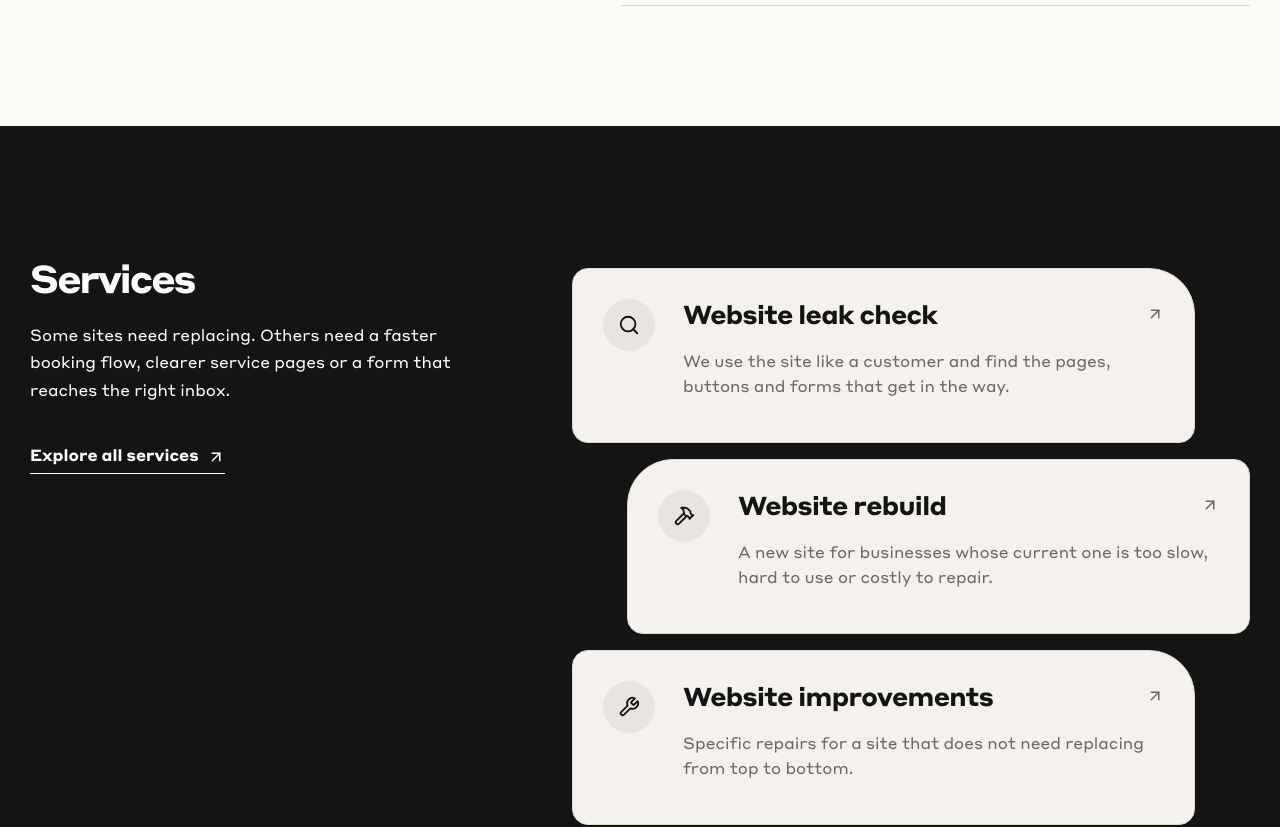
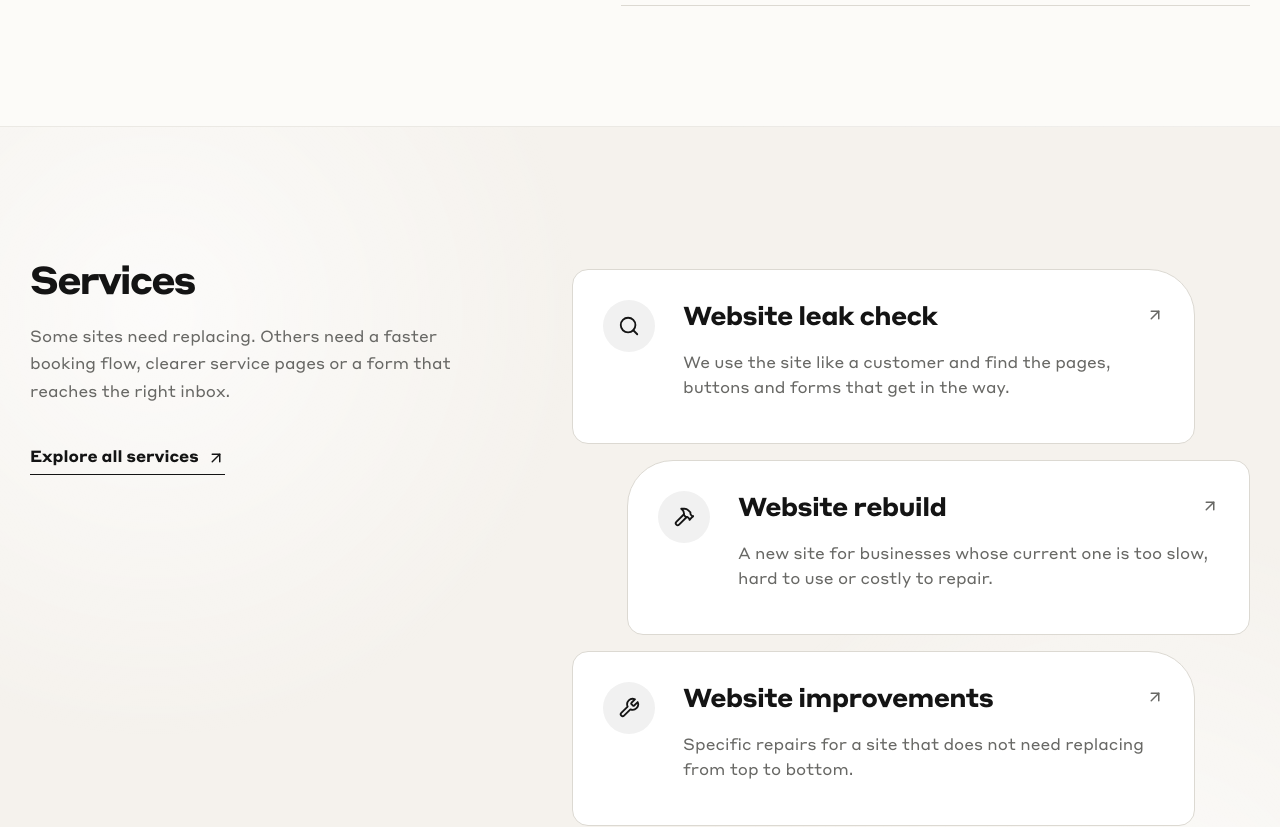
Before and after one commit to AdiKsOnDev/leakproof, a React (Vite) app: page / in a window 1280 px wide. Shown: the part 1280-2107 px from the top of the page. Built offline with nearby package versions, Linux system fonts and the light colour scheme.

Commit message:
style(home): soften the what-we-fix section

```diff
--- a/src/pages/HomePage.tsx
+++ b/src/pages/HomePage.tsx
@@ -42,7 +42,7 @@ export function HomePage() {
         </div>
       </section>
 
-      <section className="section what-we-fix">
+      <section className="section section--soft what-we-fix">
         <div className="container what-we-fix__layout">
           <div className="what-we-fix__intro">
             <SectionHeading
--- a/src/styles/_pages.scss
+++ b/src/styles/_pages.scss
@@ -187,15 +187,6 @@
   line-height: 1.6;
 }
 
-.what-we-fix {
-  background: $ink;
-}
-
-.what-we-fix__intro,
-.what-we-fix__intro .section-heading p {
-  color: $white;
-}
-
 .what-we-fix__layout {
   display: grid;
   grid-template-columns: 0.8fr 1.2fr;
@@ -224,7 +215,7 @@
   padding: 30px;
   border: 1px solid $line;
   border-radius: 16px 46px 16px 16px;
-  background: $cream;
+  background: $white;
   color: $ink;
 }
 
@@ -335,11 +326,6 @@
   opacity: 1;
   transform: none;
   transition: none;
-}
-
-.what-we-fix__intro .arrow-link {
-  color: $white;
-  border-color: $white;
 }
 
 .process-section {
```
